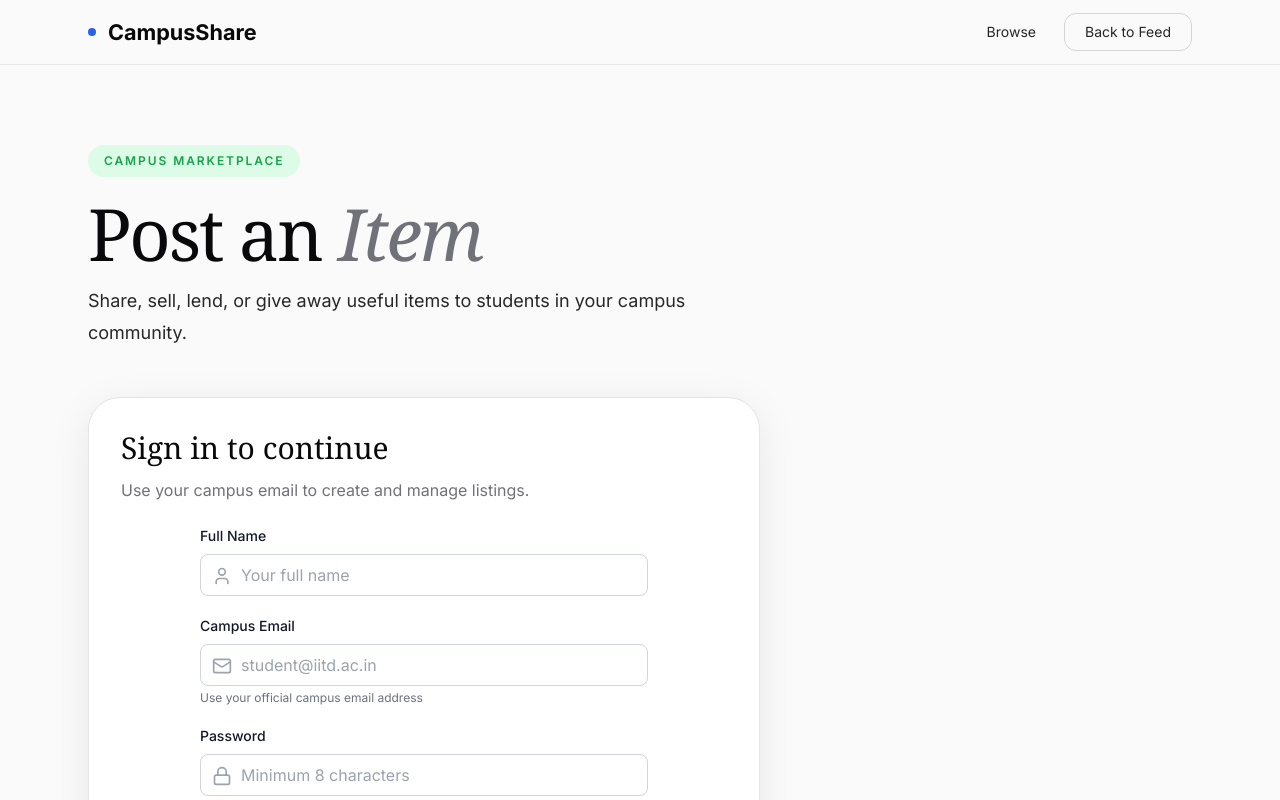
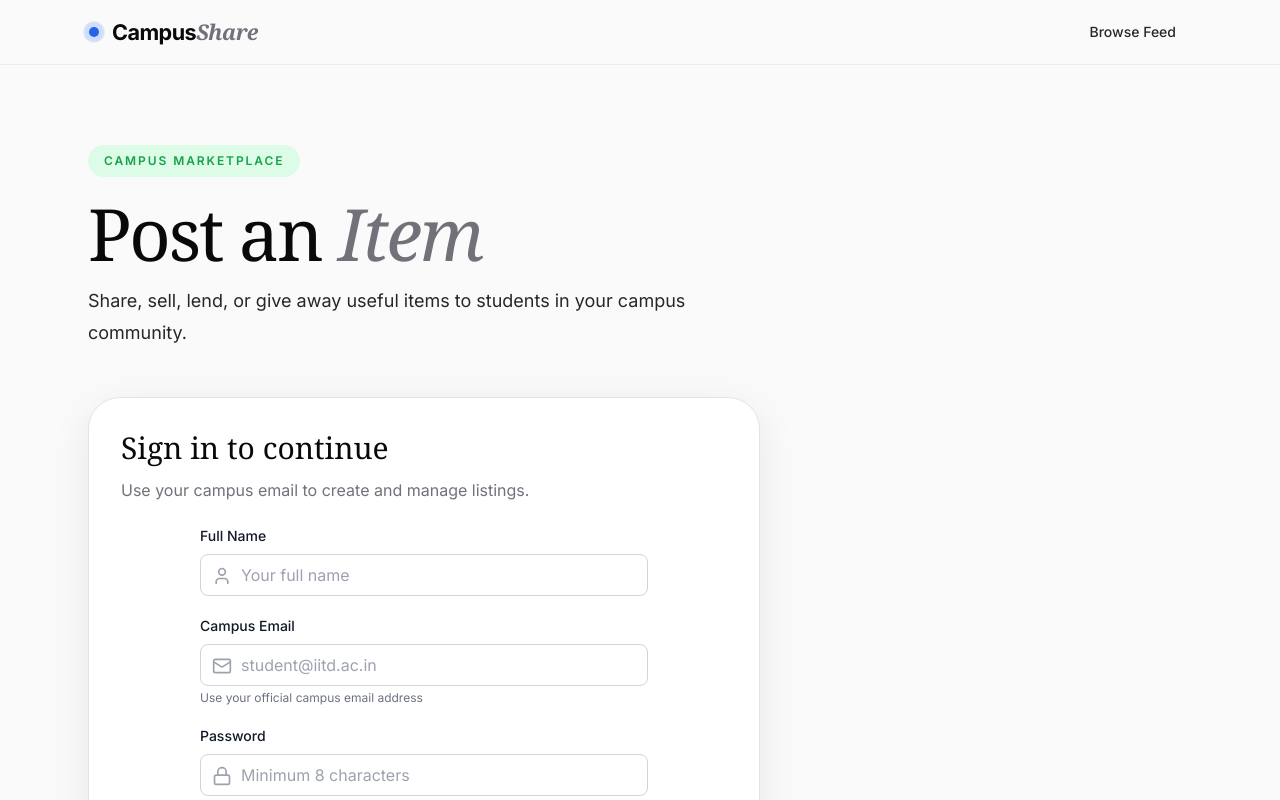
Before and after one commit to meghanamanchala/CampusShare, a Next.js app: page /post in a window 1280 px wide. Shown: the top 800 px of the page. Built offline with nearby package versions, Linux system fonts and the light colour scheme; no server answers.

Commit message:
feat: implement landing page with hero section, statistics, and live listing feed preview

```diff
--- a/app/page.tsx
+++ b/app/page.tsx
@@ -91,11 +91,14 @@ export default async function HomePage() {
     <main className="relative overflow-hidden bg-cream text-ink">
       <div className="absolute right-[-8rem] top-[-8rem] h-[34rem] w-[34rem] rounded-full bg-[radial-gradient(circle,rgba(214,208,200,0.85)_0%,rgba(245,243,238,0)_70%)]" />
 
-      <header className="sticky top-0 z-50 border-b border-stone-light/80 bg-cream/90 backdrop-blur-md">
+      <header className="sticky top-0 z-50 border-b border-stone-light/70 bg-cream/85 backdrop-blur-md">
         <div className="mx-auto flex h-16 max-w-6xl items-center justify-between px-4 sm:px-6">
-          <a href="#top" className="flex items-center gap-3 font-bold text-xl">
-            <span className="h-2 w-2 rounded-full bg-accent" />
-            CampusShare
+          <a href="#top" className="flex items-center gap-3 font-bold text-xl tracking-tight text-ink transition hover:opacity-90">
+            <span className="relative flex h-3 w-3 items-center justify-center">
+              <span className="absolute inline-flex h-full w-full animate-ping rounded-full bg-accent opacity-75" />
+              <span className="relative inline-flex h-2.5 w-2.5 rounded-full bg-accent" />
+            </span>
+            <span>Campus<span className="font-serif italic text-ink-3">Share</span></span>
           </a>
 
           {/* Mobile Menu Button */}
@@ -117,7 +120,7 @@ export default async function HomePage() {
               href="/feed"
               className="rounded-xl px-4 py-2 text-sm text-ink-2 transition hover:bg-stone-light"
             >
-              Browse
+              Browse Feed
             </a>
 
             <a
@@ -129,7 +132,7 @@ export default async function HomePage() {
 
             <a
               href={primaryCtaHref}
-              className="rounded-xl bg-ink px-5 py-2.5 text-sm font-medium text-cream"
+              className="ml-2 rounded-xl bg-ink px-5 py-2.5 text-sm font-medium text-cream shadow-sm transition hover:bg-ink-2"
             >
               {primaryCtaLabel}
             </a>
@@ -140,41 +143,46 @@ export default async function HomePage() {
       <section id="top" className="relative mx-auto max-w-6xl px-4 sm:px-6 pb-16 pt-16 md:pb-24 md:pt-28">
         <div className="grid items-center gap-16 lg:grid-cols-2">
           <div>
-            <div className="mb-6 flex items-center gap-3">
-              <span className="rounded-full bg-green-light px-3 py-1 text-xs font-semibold uppercase tracking-[0.18em] text-green">
-                Campus-only
+            <div className="mb-6 flex flex-wrap items-center gap-3">
+              <span className="inline-flex items-center gap-1.5 rounded-full bg-green-light px-3.5 py-1 text-xs font-semibold uppercase tracking-[0.18em] text-green-700 border border-green/20">
+                <ShieldCheck className="h-3.5 w-3.5" />
+                Verified Campus Network
               </span>
-              <span className="h-px w-8 bg-stone" />
-              <span className="text-sm text-ink-3">Verified students only</span>
+              <span className="h-px w-6 bg-stone" />
+              <span className="text-xs font-semibold uppercase tracking-wider text-ink-3">Zero Noise • 100% Peer Trust</span>
             </div>
-            <h1 className="max-w-xl text-4xl font-bold leading-tight tracking-tight sm:text-5xl md:text-7xl">
+
+            <h1 className="max-w-xl font-serif text-4xl leading-tight tracking-tight sm:text-5xl md:text-6xl text-ink">
               Your campus, <span className="italic text-ink-3">less stuff</span> going to waste.
             </h1>
+
             <p className="mt-6 max-w-xl text-lg font-light leading-8 text-ink-2">
-              Give, borrow, buy, or claim items with verified students nearby. A simple way to share useful things within your campus community.            </p>
+              Give away, borrow, buy, or claim books, furniture, chargers, and lab gear with verified students nearby. Fast pickup, zero shipping fees.
+            </p>
 
             <div className="mt-10 flex flex-col gap-3 sm:flex-row">
-              <a href={primaryCtaHref} className="rounded-xl bg-ink px-7 py-3.5 text-sm font-medium text-cream shadow-soft transition hover:-translate-y-0.5 hover:bg-ink-2">
+              <a href={primaryCtaHref} className="inline-flex items-center justify-center gap-2 rounded-2xl bg-ink px-7 py-3.5 text-sm font-medium text-cream shadow-soft transition hover:-translate-y-0.5 hover:bg-ink-2">
+                <Zap className="h-4 w-4 fill-cream" />
                 {primaryCtaLabel}
               </a>
-              <a href="#how-it-works" className="rounded-xl border border-stone px-6 py-3 text-sm text-ink-2 transition hover:bg-stone-light">
-                See how it works
+              <a href="/feed" className="inline-flex items-center justify-center gap-2 rounded-2xl border border-stone bg-white px-6 py-3.5 text-sm text-ink transition hover:bg-stone-light">
+                Browse Live Feed
               </a>
             </div>
 
-            <div className="mt-8 hidden md:flex items-center gap-3 text-sm text-ink-3">
+            <div className="mt-8 flex items-center gap-3 text-sm text-ink-3">
               <div className="flex -space-x-2">
-                {['AK', 'SM', 'PR', 'JL'].map((label) => (
-                  <span key={label} className="flex h-8 w-8 items-center justify-center rounded-full border-2 border-cream bg-stone text-[11px] font-semibold text-ink-2">
+                {['AK', 'RM', 'PS', 'DT'].map((label) => (
+                  <span key={label} className="flex h-8 w-8 items-center justify-center rounded-full border-2 border-cream bg-stone text-[11px] font-semibold text-ink-2 shadow-xs">
                     {label}
                   </span>
                 ))}
-                <span className="flex h-8 w-8 items-center justify-center rounded-full border-2 border-cream bg-green-light text-[11px] font-semibold text-green">
-                  +
+                <span className="flex h-8 w-8 items-center justify-center rounded-full border-2 border-cream bg-green-light text-[11px] font-semibold text-green shadow-xs">
+                  ✓
                 </span>
               </div>
-              <p>
-                <span className="font-medium text-ink-2">2,400+ students</span> across 12 campuses are already sharing
+              <p className="text-xs sm:text-sm">
+                <span className="font-semibold text-ink">2,400+ students</span> across 12 campuses are sharing today
               </p>
             </div>
           </div>
--- /dev/null
+++ b/components/feed-skeleton.tsx
@@ -0,0 +1,27 @@
+export function FeedSkeleton() {
+  return (
+    <div className="grid gap-4 sm:gap-5 md:grid-cols-2 lg:grid-cols-3">
+      {Array.from({ length: 6 }).map((_, i) => (
+        <div
+          key={i}
+          className="overflow-hidden rounded-[1.25rem] sm:rounded-[1.75rem] border border-stone-light bg-white p-4 shadow-sm animate-pulse"
+        >
+          {/* Image Skeleton */}
+          <div className="h-48 sm:h-56 w-full rounded-xl bg-stone-light/80" />
+
+          {/* Details Skeleton */}
+          <div className="mt-4 space-y-3">
+            <div className="h-4 w-20 rounded-full bg-stone-light" />
+            <div className="h-6 w-3/4 rounded-lg bg-stone-light" />
+            <div className="h-4 w-1/2 rounded-lg bg-stone-light/60" />
+
+            <div className="pt-3 border-t border-stone-light flex items-center justify-between">
+              <div className="h-6 w-16 rounded-md bg-stone-light" />
+              <div className="h-8 w-20 rounded-xl bg-stone-light" />
+            </div>
+          </div>
+        </div>
+      ))}
+    </div>
+  );
+}
--- a/components/site-header.tsx
+++ b/components/site-header.tsx
@@ -1,4 +1,9 @@
+'use client';
+
+import { usePathname } from 'next/navigation';
 import SiteMobileMenu from '@/components/site-mobile-menu';
+import { cn } from '@/lib/utils';
+
 type SiteHeaderProps = {
   backHref?: string;
   backLabel?: string;
@@ -14,16 +19,34 @@ export function SiteHeader({
   actionLabel,
   showMyListings = false,
 }: SiteHeaderProps) {
+  const pathname = usePathname();
+
+  const isActive = (href: string) => {
+    if (href === '/') return pathname === '/';
+    return pathname.startsWith(href);
+  };
+
+  const navLinkClass = (href: string) =>
+    cn(
+      'rounded-xl px-4 py-2 text-sm font-medium transition duration-200',
+      isActive(href)
+        ? 'bg-ink text-cream shadow-sm'
+        : 'text-ink-2 hover:bg-stone-light hover:text-ink'
+    );
+
   return (
-    <header className="sticky top-0 z-50 border-b border-stone-light/80 bg-cream/90 backdrop-blur-md">
+    <header className="sticky top-0 z-50 border-b border-stone-light/70 bg-cream/85 backdrop-blur-md transition-all">
       <div className="mx-auto flex h-16 max-w-6xl items-center justify-between px-4 sm:px-6">
         {/* Logo */}
         <a
           href="/"
-          className="flex items-center gap-2 sm:gap-3 font-bold text-lg sm:text-[1.35rem]"
+          className="flex items-center gap-2 sm:gap-3 font-bold text-lg sm:text-[1.35rem] tracking-tight text-ink transition hover:opacity-90"
         >
-          <span className="h-2 w-2 rounded-full bg-accent" />
-          CampusShare
+          <span className="relative flex h-3 w-3 items-center justify-center">
+            <span className="absolute inline-flex h-full w-full animate-ping rounded-full bg-accent opacity-75" />
+            <span className="relative inline-flex h-2.5 w-2.5 rounded-full bg-accent" />
+          </span>
+          <span>Campus<span className="font-serif italic text-ink-3">Share</span></span>
         </a>
 
         {/* Mobile Menu */}
@@ -38,52 +61,42 @@ export function SiteHeader({
         </div>
 
         {/* Desktop Menu */}
-        <div className="hidden md:flex items-center gap-3">
+        <div className="hidden md:flex items-center gap-2">
+          <a href="/feed" className={navLinkClass('/feed')}>
+            Browse Feed
+          </a>
+
           {showMyListings && (
             <>
-              <a
-                href="/messages"
-                className="rounded-xl px-4 py-2 text-sm text-ink-2 transition hover:bg-stone-light"
-              >
+              <a href="/messages" className={navLinkClass('/messages')}>
                 Messages
               </a>
-              <a
-                href="/profile"
-                className="rounded-xl px-4 py-2 text-sm text-ink-2 transition hover:bg-stone-light"
-              >
+              <a href="/my-listings" className={navLinkClass('/my-listings')}>
+                My Listings
+              </a>
+              <a href="/profile" className={navLinkClass('/profile')}>
                 Profile
-              </a>
-              <a
-                href="/my-listings"
-                className="rounded-xl px-4 py-2 text-sm text-ink-2 transition hover:bg-stone-light"
-              >
-                My Listings
               </a>
             </>
           )}
 
-          <a
-            href="/feed"
-            className="rounded-xl px-4 py-2 text-sm text-ink-2 transition hover:bg-stone-light"
-          >
-            Browse
-          </a>
-
           {actionHref && actionLabel && (
             <a
               href={actionHref}
-              className="rounded-xl bg-ink px-5 py-2 text-sm font-medium text-cream transition hover:bg-ink-2"
+              className="ml-2 rounded-xl bg-ink px-5 py-2 text-sm font-medium text-cream transition hover:bg-ink-2 shadow-sm"
             >
               {actionLabel}
             </a>
           )}
 
-          <a
-            href={backHref}
-            className="rounded-xl border border-stone px-5 py-2 text-sm text-ink-2 transition hover:bg-stone-light"
-          >
-            {backLabel}
-          </a>
+          {backHref && backHref !== '/' && (
+            <a
+              href={backHref}
+              className="rounded-xl border border-stone px-4 py-2 text-sm text-ink-2 transition hover:bg-stone-light"
+            >
+              {backLabel}
+            </a>
+          )}
         </div>
       </div>
     </header>
```
Also changed, not shown: components/listing-card.tsx (+13 -9 lines).
